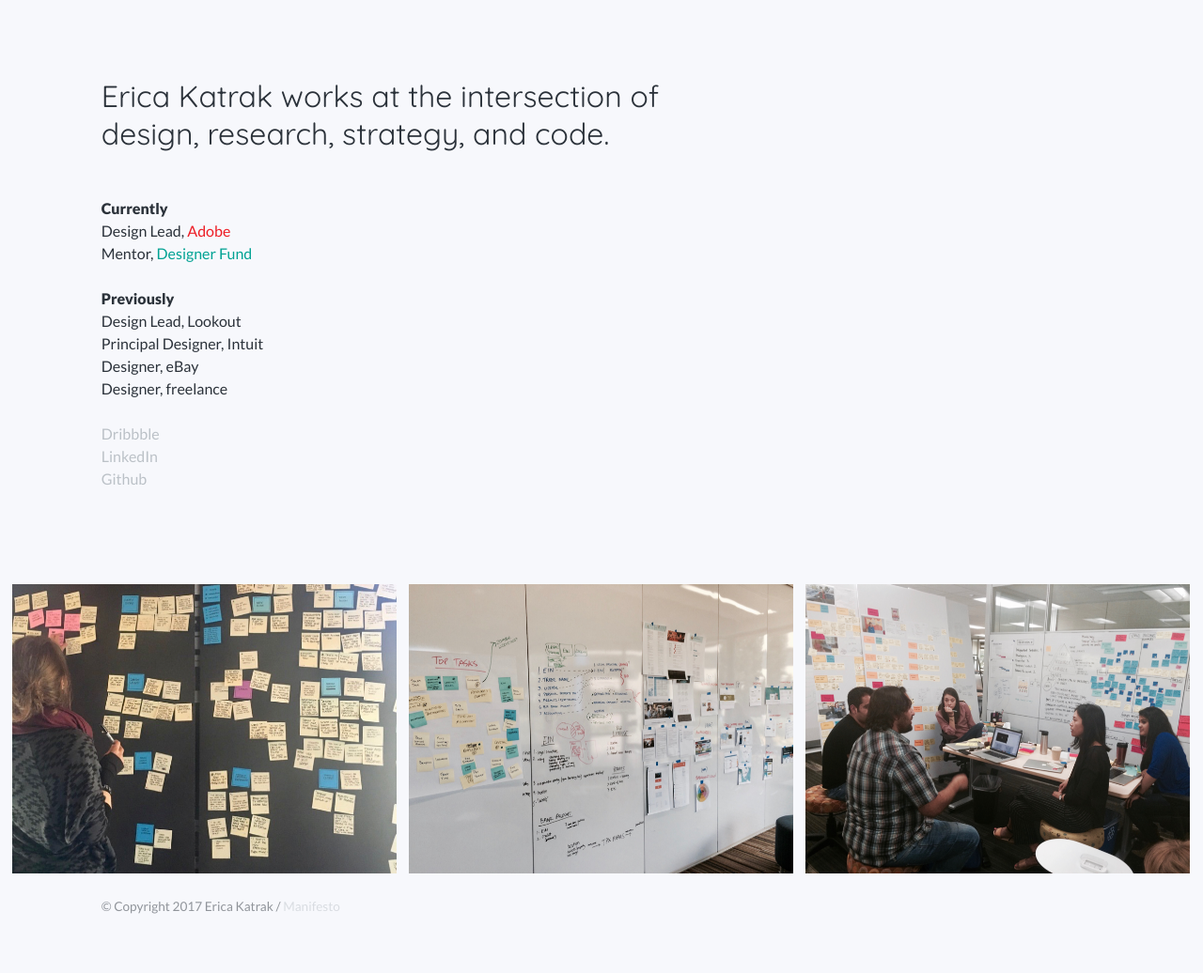
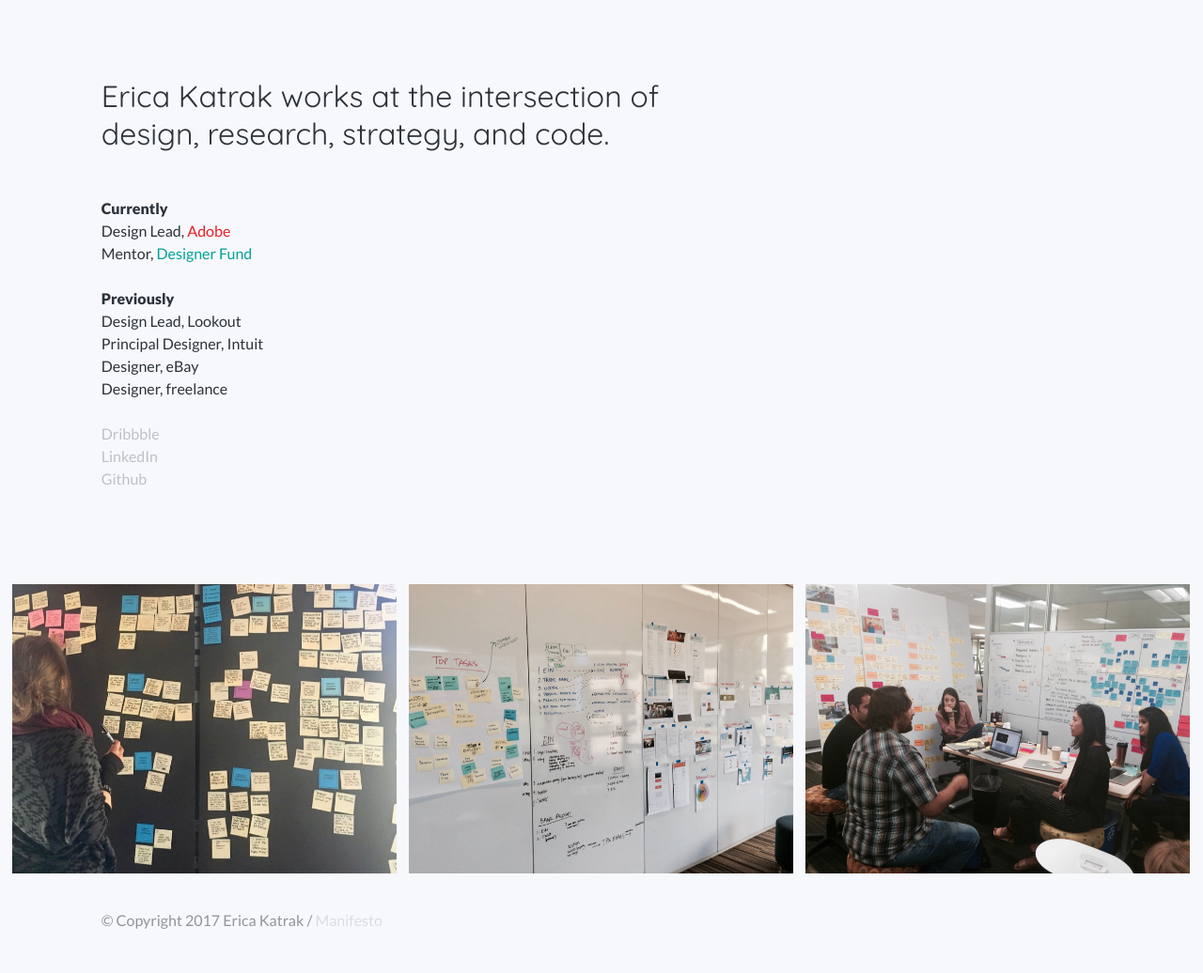
Before and after one commit to ericakatrak/ericakatrak.github.io, a Jekyll site: the page built from index.html, in a window 1280 px wide. Shown: the whole page at 94% size. Built offline with Jekyll 4.4.1, drawn with Linux system fonts in a browser that asks for light colours; before the commit the page ends 1007 px from its top, so only the background shows below that.

Commit message:
footer update

```diff
--- a/css/style.css
+++ b/css/style.css
@@ -67,9 +67,8 @@ section {
 }
 
 footer {
-	font-size: .85em;
 	opacity: .5;
-	margin: 2% 8%;
+	margin: 3% 8%;
 	clear: both;
 	padding: 0;
 }
```
